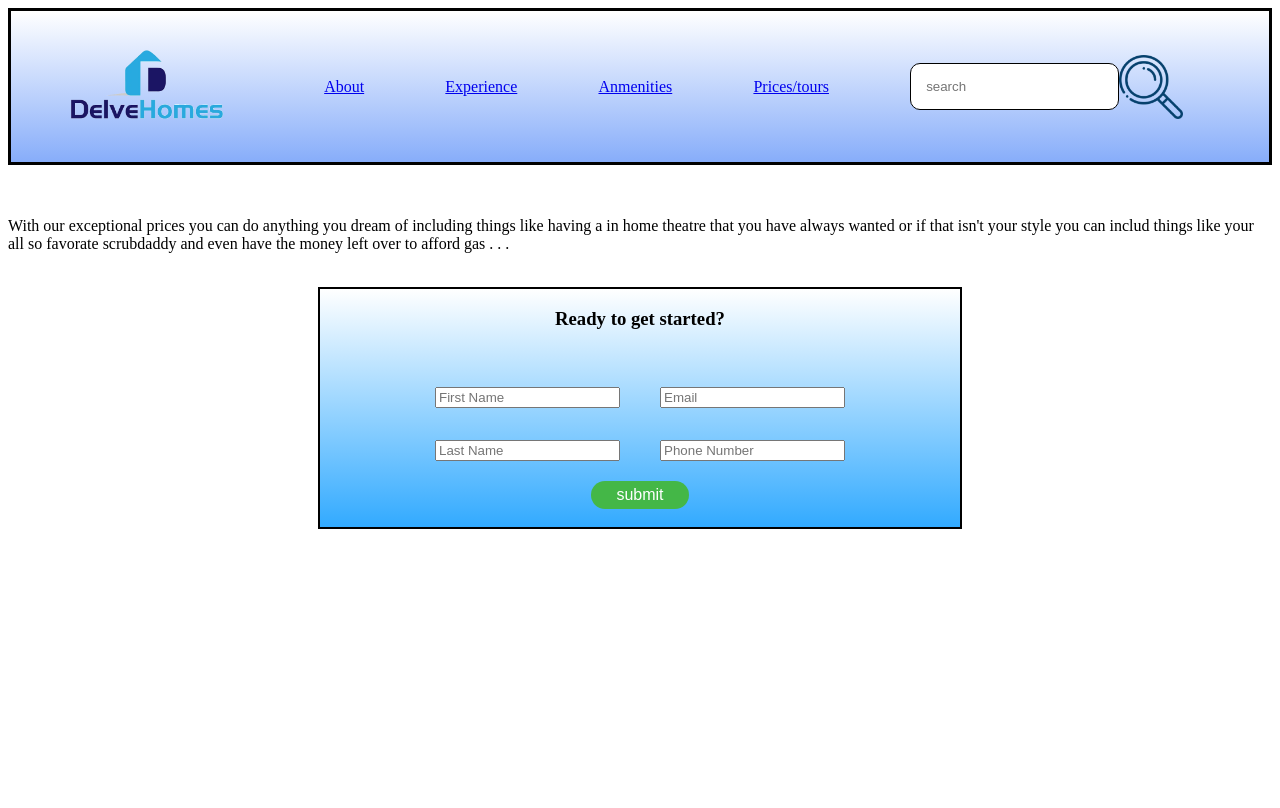
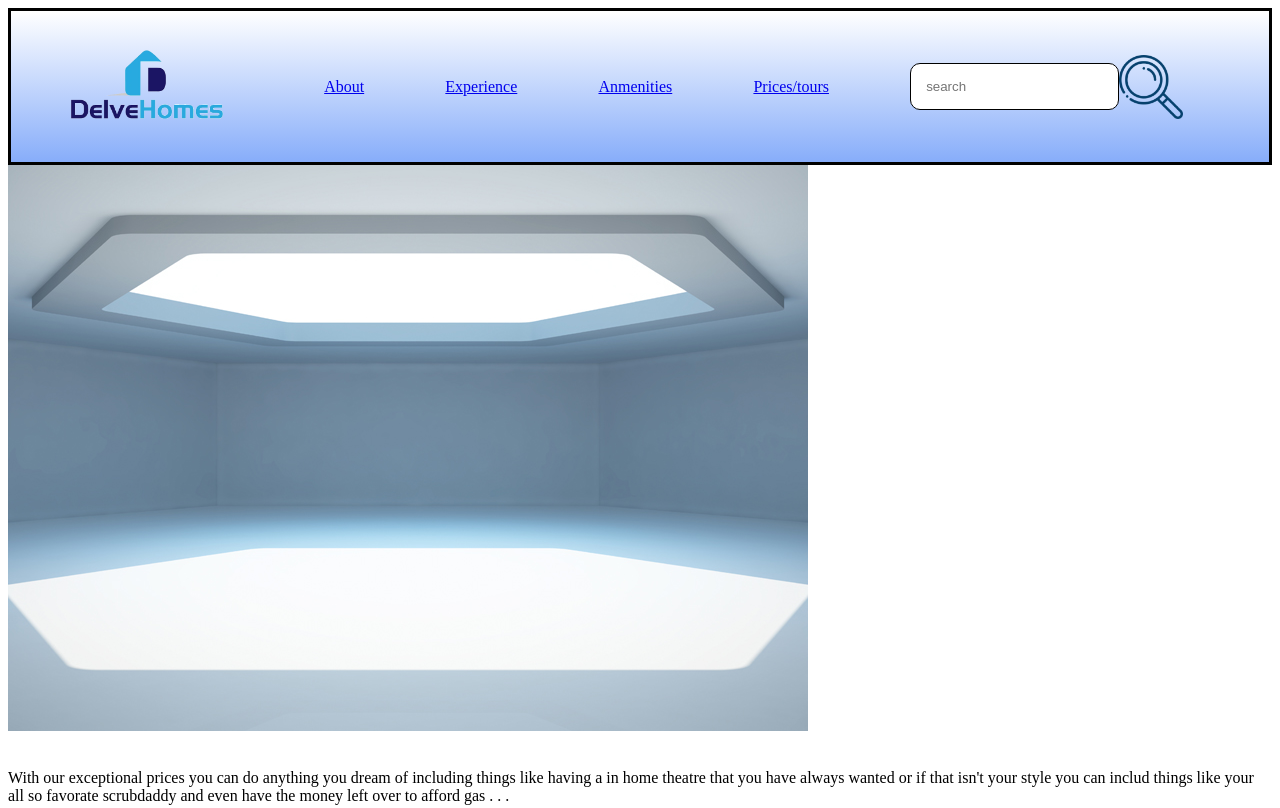
Before and after one commit to Rahaf-A/DelveHomes, a plain HTML site: page index.html in a window 1280 px wide. Shown: the top 808 px of the page. Drawn offline with Linux system fonts and the light colour scheme.

Commit message:
added the image
added the image to the index page

```diff
--- a/css/style.css
+++ b/css/style.css
@@ -106,3 +106,7 @@ footer {
 
     background-image: linear-gradient(transparent, rgb(50, 170, 255));
 }
+
+.image1 {
+
+}
--- a/index.html
+++ b/index.html
@@ -20,7 +20,7 @@
         </ul>
     </div>
 
-    <img src="../" alt="">
+    <img src="./1988-the-machine-stops-future-timeline.jpg" class="image1"alt="">
 
     <div class="main">
         <img src="">
```
